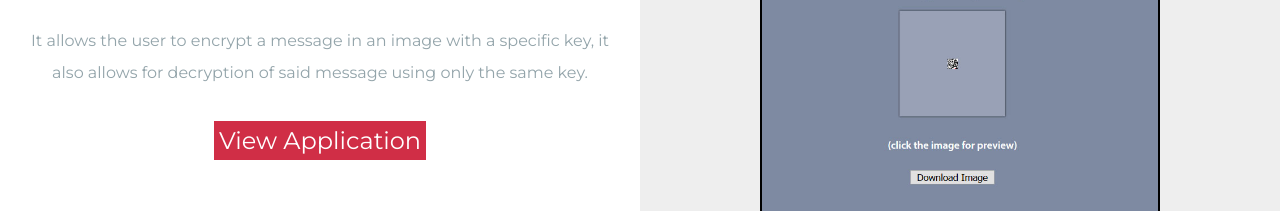
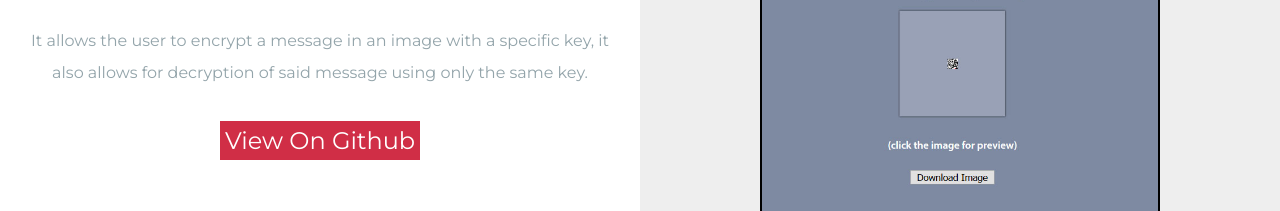
Before and after one commit to ibra0203/portfolio, a plain HTML site: page index.html in a window 1280 px wide. Shown: the part 2400-2611 px from the top of the page. Drawn offline with nearby package versions, Linux system fonts and the light colour scheme.

Commit message:
Update index.html

```diff
--- a/index.html
+++ b/index.html
@@ -194,7 +194,7 @@
                 <div class="col-6 col-s-12 white">
                     <p class="title2">Secret Message Image Encryptor</p>
                     <p class="mainText"><br>A personal project that I made with <b>ASP.NET</b> <br><br>It allows the user to encrypt a message in an image with a specific key, it also allows for decryption of said message using only the same key.<br><br></p>
-                    <a href="http://messagedecoder2018.azurewebsites.net" target="_blank"><input type="button" class="proj-btn" value="View Application"></a>
+                    <a href="https://github.com/ibra0203/Secret-Message-Image-Encryptor" target="_blank"><input type="button" class="proj-btn" value="View On Github"></a>
                 </div>
                 <div class="project col-6 col-s-12 grey">
                     <img src="img/scr1.jpg"/>
```
